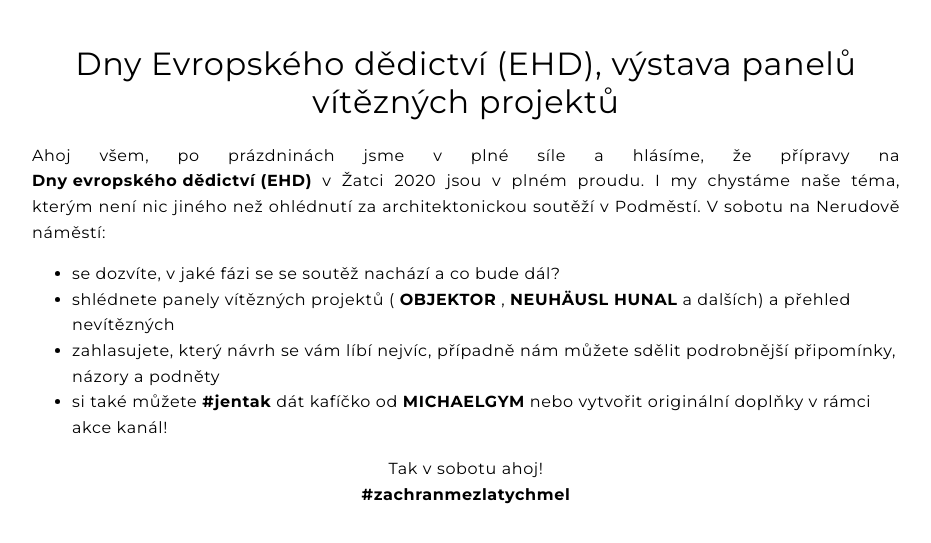
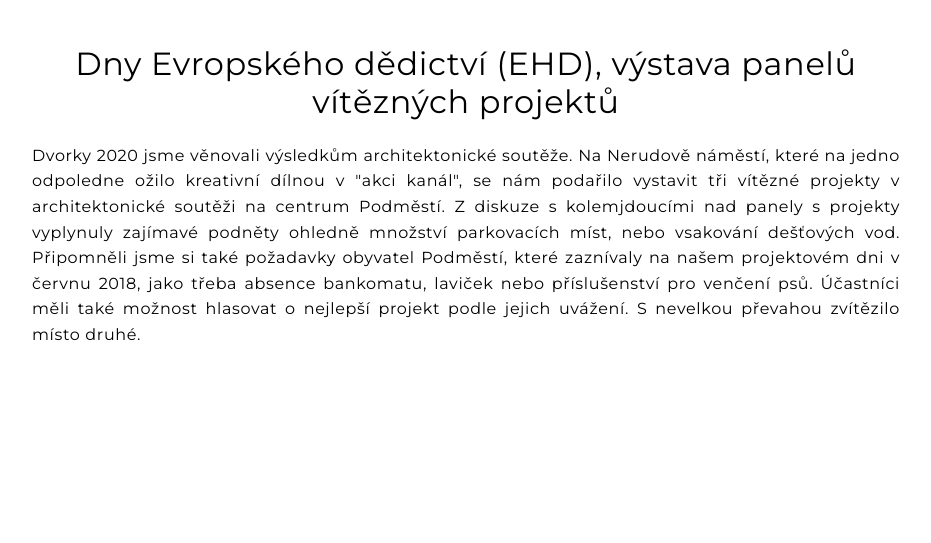
Before and after one commit to JanSladky/adalprojekt, a PHP site: page /weby/subpages/spolu/EHD2020.php in a window 1280 px wide. Shown: the part 61-604 px from the top of the page, without its empty margins (174-1105 px from the left). Run offline with PHP 8.4, Linux system fonts and the light colour scheme; some libraries are stand-ins or nearby versions.

Commit message:
úprava textu v ehd 2020,  přidání obrázku do připravovaných na da2020

```diff
--- a/subpages/spolu/EHD2020.php
+++ b/subpages/spolu/EHD2020.php
@@ -6,19 +6,8 @@
 
 			<h1 class="h1-projekty">Dny Evropského dědictví (EHD), výstava panelů vítězných projektů</h1>
             <p class="justify">
-                Ahoj všem,
-                po prázdninách jsme v plné síle a hlásíme, že přípravy na <a href="https://www.facebook.com/events/755535858581408/" class="link" target="_blank">Dny evropského dědictví (EHD)</a>  v Žatci 2020 jsou v plném proudu. I my chystáme naše téma, kterým není nic jiného než ohlédnutí za architektonickou soutěží v Podměstí.
-                V sobotu na Nerudově náměstí:
-                <ul class="text-left">
-                    <li>se dozvíte, v jaké fázi se se soutěž nachází a co bude dál?</li>
-                    <li>shlédnete panely vítězných projektů ( <a href="https://www.facebook.com/ObjektorArchitekti/" target="_blank" class="link">OBJEKTOR</a> , <a href="https://www.facebook.com/neuhauslhunal/" target="_blank" class="link">NEUHÄUSL HUNAL</a>  a dalších) a přehled nevítězných</li>
-                    <li>zahlasujete, který návrh se vám líbí nejvíc, případně nám můžete sdělit podrobnější připomínky, názory a podněty</li>
-                    <li>si také můžete <a href="https://www.facebook.com/hashtag/jentak" class="link" target="_blank">#jentak</a>  dát kafíčko od  <a href="https://www.facebook.com/michaelgym.cz/" class="link" target="_blank">MICHAELGYM</a> nebo vytvořit originální doplňky v rámci akce kanál!</li>
-
-                </ul>
-                Tak v sobotu ahoj! <br> <a href="https://www.instagram.com/explore/tags/zachranmezlatychmel/?hl=cs" class="link" target="_blank">#zachranmezlatychmel</a>
-                </p>
-
+                Dvorky 2020 jsme věnovali výsledkům architektonické soutěže. Na Nerudově náměstí, které na jedno odpoledne ožilo kreativní dílnou v "akci kanál", se nám podařilo vystavit tři vítězné projekty v architektonické soutěži na centrum Podměstí. Z diskuze s kolemjdoucími nad panely s projekty vyplynuly zajímavé podněty ohledně množství parkovacích míst, nebo vsakování dešťových vod. Připomněli jsme si také požadavky obyvatel Podměstí, které zaznívaly na našem projektovém dni v červnu 2018, jako třeba absence bankomatu, laviček nebo příslušenství pro venčení psů. Účastníci měli také možnost hlasovat o nejlepší projekt podle jejich uvážení. S nevelkou převahou zvítězilo místo druhé.
+			</p>
 
 		</div>
 	</div>
```
Also changed, not shown: pripravovane.php (+7 -1 lines), assets/image/pripravovane/DA_2020_A3.png (added).
